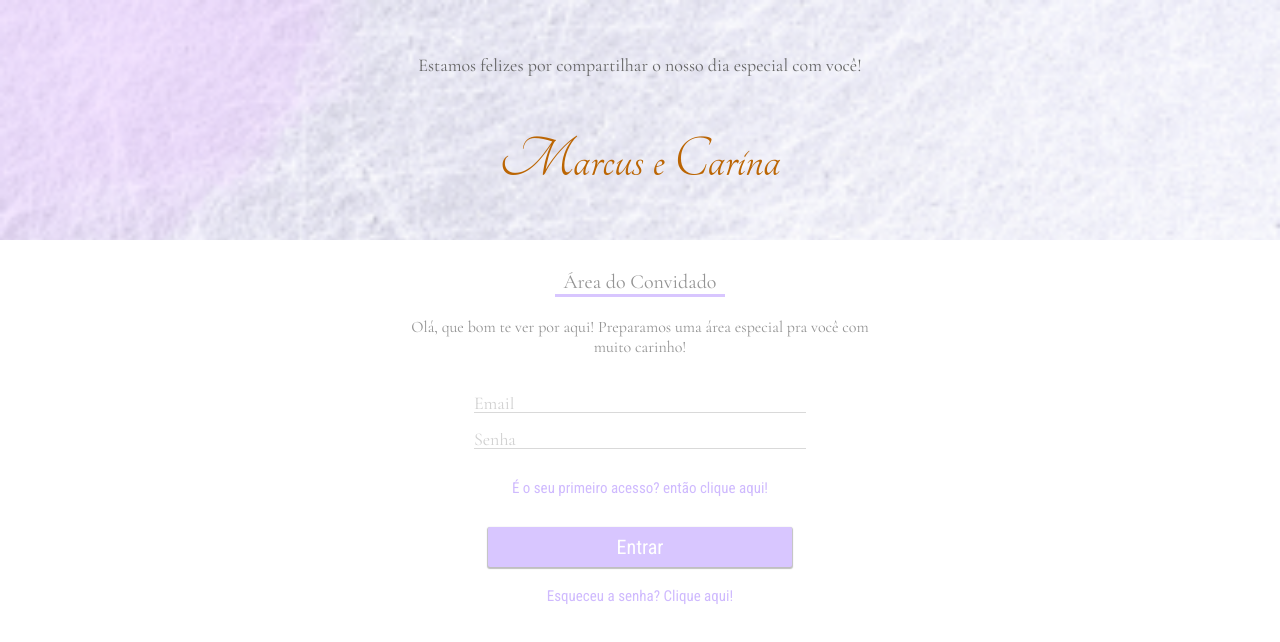
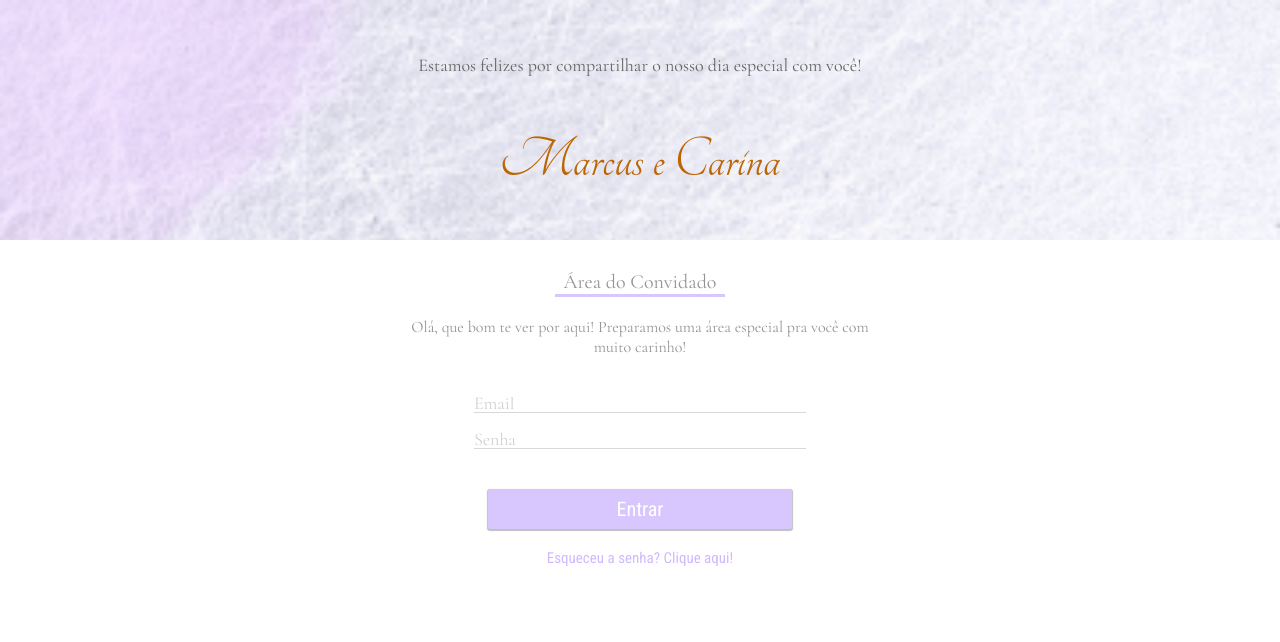
Before and after one commit to akelesis/syswedding, a Vue app in the folder syswedding-frontend/: page / in a window 1280 px wide. Shown: the top 642 px of the page. Built offline with nearby package versions, Linux system fonts and the light colour scheme.

Commit message:
deactivate user creation

```diff
--- a/syswedding-frontend/src/components/LoginArea.vue
+++ b/syswedding-frontend/src/components/LoginArea.vue
@@ -1,5 +1,5 @@
 <script lang="ts">
-import router from '@/router'
+/* import router from '@/router' */
 import ConfirmButton from './ConfirmButton.vue'
 import InputComponent from './InputComponent.vue'
 import Underline from './Underline.vue'
@@ -68,9 +68,9 @@ export default {
         <input-component type="text" v-model="email" placeholder="Email" />
         <input-component type="password" v-model="password" placeholder="Senha" />
       </div>
-      <div class="first-access-link">
+      <!-- <div class="first-access-link">
         <router-link to="/first-access">É o seu primeiro acesso? então clique aqui!</router-link>
-      </div>
+      </div> -->
       <confirm-button label="Entrar" @click="guestLogin"></confirm-button>
       <div class="password-recovery">
         <router-link to="/password-recovery">Esqueceu a senha? Clique aqui!</router-link>
```
